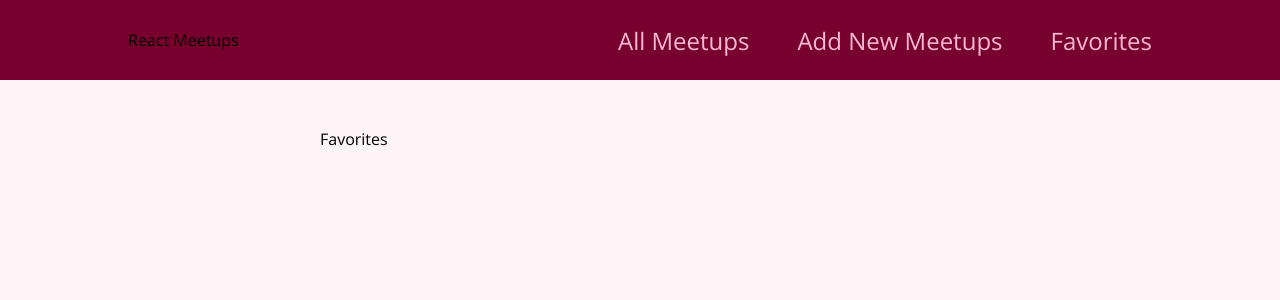
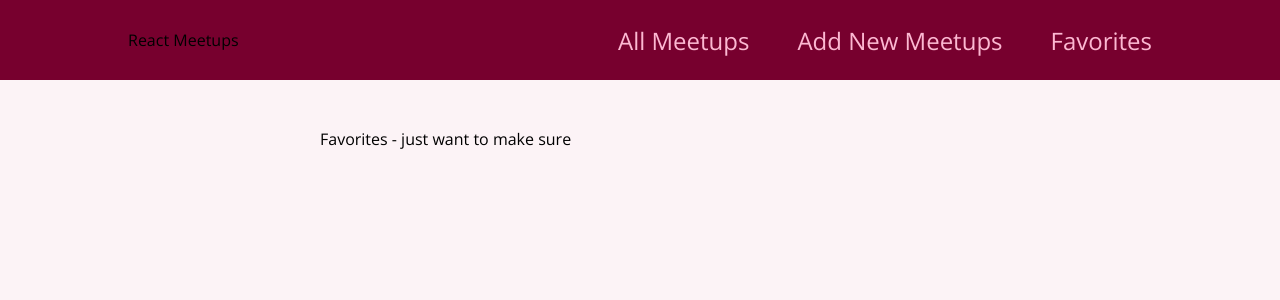
Before and after one commit to jenlee-tech/reactnexttest2, a React (Create React App) app: page /favorites in a window 1280 px wide. Shown: the top 300 px of the page. Built offline with nearby package versions, Linux system fonts and the light colour scheme.

Commit message:
added history hook to newmeetupspage component

```diff
--- a/src/pages/FavoritesPage.js
+++ b/src/pages/FavoritesPage.js
@@ -1,7 +1,7 @@
 import React from "react";
 
 function FavoritesPage(props) {
-  return <div>Favorites</div>;
+  return <div>Favorites - just want to make sure</div>;
 }
 
 export default FavoritesPage;
--- a/src/pages/NewMeetupsPage.js
+++ b/src/pages/NewMeetupsPage.js
@@ -1,15 +1,19 @@
+import { useHistory } from "react-router-dom";
 import NewMeetUpForm from "../components/meetups/NewMeetUpForm";
 
 function NewMeetupsPage() {
+  const history = useHistory();
   function addMeetupHandler(meetupData) {
     fetch(
       "https://my-first-firebase-projec-9248d-default-rtdb.firebaseio.com/meetups.json",
       {
         method: "POST",
         body: JSON.stringify(meetupData),
-        headers: { "content-type": "application/json" },
+        headers: { "Content-Type": "application/json" },
       }
-    );
+    ).then(() => {
+      history.replace("/");
+    });
   }
   return (
     <section>
```
